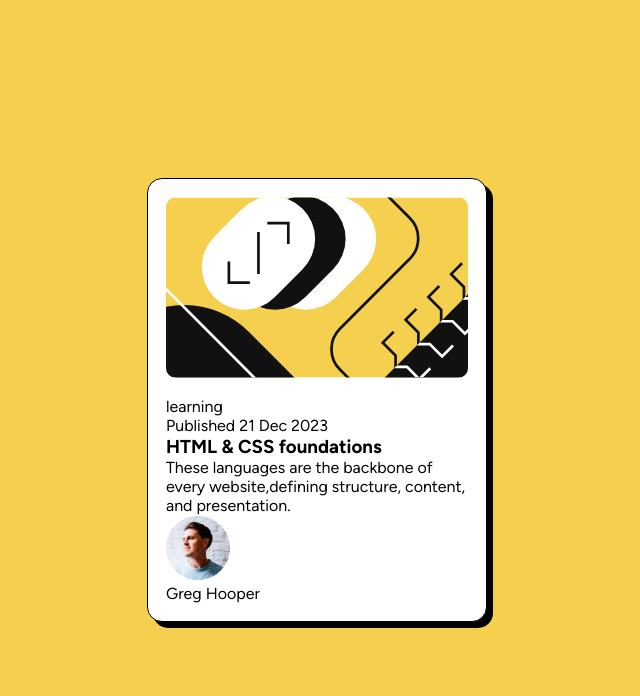
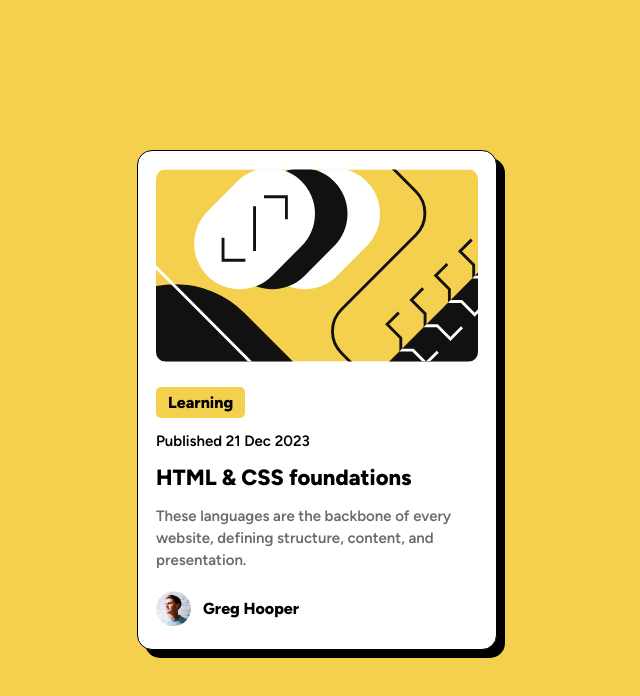
Before and after one commit to abhi123-rgb/blog-preview-card, a plain HTML site: page index.html in a window 1280 px wide. Shown: the whole page, without its empty margins (323-963 px from the left). Drawn offline with Linux system fonts and the light colour scheme.

Commit message:
initial commit

```diff
--- a/index.html
+++ b/index.html
@@ -14,10 +14,10 @@
     <article class="card" role="article">
       <img src="./assets/images/illustration-article.svg" alt="" id="img-svg">
       <section class="card-content">
-        <p>learning</p>
-        <p>Published 21 Dec 2023</p>
-        <h1>HTML & CSS foundations</h1>
-        <p>These languages are the backbone of every website,defining structure, content, and presentation.</p>
+        <p class="status">Learning</p>
+        <p class="date">Published 21 Dec 2023</p>
+        <h1 class="heading">HTML & CSS foundations</h1>
+        <p class="gray-para">These languages are the backbone of every website, defining structure, content, and presentation.</p>
       </section>
       <div class="author">
         <img src="./assets/images/image-avatar.webp" alt="person-profile">
--- a/style.css
+++ b/style.css
@@ -31,17 +31,19 @@ body{
 }
 
 .card{
-    width: 340px;
+    width: 90%;
+    max-width: 360px;
     height: auto;
     border-radius: 15px;
     border: 1px solid black;
     padding: 18px;
     background-color: var(--white);
-    box-shadow: 6px 6px 0px black;
+    box-shadow: 8px 8px 0px black;
+    text-align: left;
 }
 
 #img-svg {
-    width: 100%;
+    max-width: 100%;
     border-radius: 10px;
 }
 
@@ -49,6 +51,56 @@ body{
     margin-top: 15px;
 }
 
-.card-content, .author > p {
+
+.date{
+    margin: 8px 0px;
+    font-size: 15px;
+    font-weight: 600;
+}
+
+.status {
+    background-color: var(--yellow);
+    padding: 6px 12px;
+    margin: 6px 0px;
+    display: inline-block;
+    border-radius: 5px;
+    font-weight: 800;
     font-size: var(--para-font-size);
 }
+
+.heading {
+    font-weight: 800;
+    font-size: 22px;
+    margin: 14px 0px;
+}
+
+.heading:hover {
+    color: var(--yellow);
+    cursor: pointer;
+}
+
+.gray-para {
+    color: var(--gray-500);
+    font-size: 15px;
+    font-weight: 600;
+    line-height: 22px;
+
+    margin-block: 6px;
+}
+
+.author {
+    display: flex;
+    align-items: center;
+    gap: 12px;
+    margin-top: 20px;
+    margin-bottom: 5px;
+}
+
+.author > img {
+    width: 35px;
+}
+
+.author > p {
+    font-size: var(--para-font-size);
+    font-weight: 800;
+}
```
